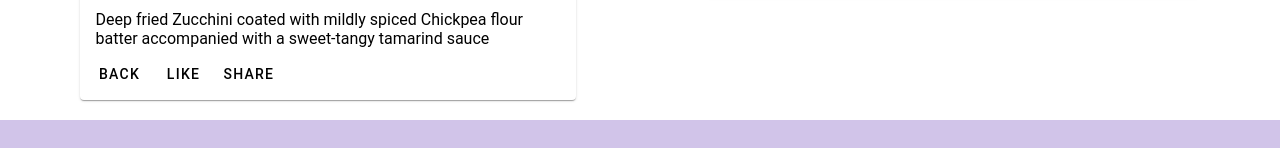
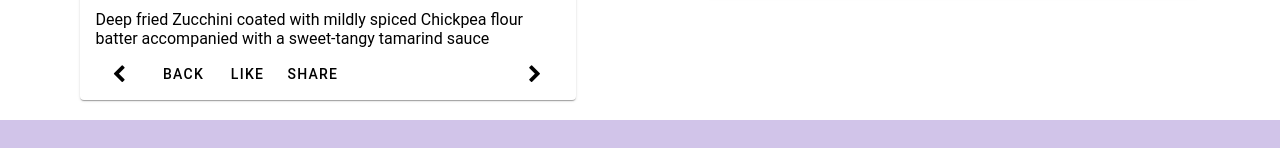
Before and after one commit to rajenderthota/Coursera, an Angular app: page /dishdetail/1 in a window 1280 px wide. Shown: the part 956-1104 px from the top of the page. Built offline with nearby package versions, Linux system fonts and the light colour scheme.

Commit message:
RxJs Part 2

```diff
--- a/src/app/dishdetail/dishdetail.component.html
+++ b/src/app/dishdetail/dishdetail.component.html
@@ -12,9 +12,12 @@
         <p>{{ dish.description }}</p>
       </mat-card-content>
       <mat-card-actions>
+        <button mat-button [routerLink]="['/dishdetail', prev]"><span class="fa fa-chevron-left fa-lg"></span></button>
         <button mat-button (click)="goBack()">BACK</button>
         <button mat-button>LIKE</button>
         <button mat-button>SHARE</button>
+        <span class="flex-spacer"></span>
+        <button mat-button [routerLink]="['/dishdetail', next]"><span class="fa fa-chevron-right fa-lg"></span></button>
       </mat-card-actions>
     </mat-card>
   </div>
--- a/src/app/dishdetail/dishdetail.component.ts
+++ b/src/app/dishdetail/dishdetail.component.ts
@@ -5,7 +5,7 @@
 
 import { Params } from '@angular/router';
 import { Location } from '@angular/common';
-
+import { switchMap } from 'rxjs/operators';
 
 @Component({
   selector: 'app-dishdetail',
@@ -15,6 +15,10 @@
 export class DishdetailComponent  implements OnInit {
   @Input()
   dish: Dish | undefined;
+  dishIds!: string[];
+  prev!: string;
+  next!: string;
+
 
   constructor(private dishservice: DishService,
     private route: ActivatedRoute,
@@ -27,6 +31,16 @@
     // this.dishservice.getDish(id).then(dish=> this.dish=dish);
 
     this.dishservice.getDish(id).subscribe(dish=> this.dish=dish);
+
+    this.dishservice.getDishIds().subscribe(dishIds => this.dishIds = dishIds);
+    this.route.params.pipe(switchMap((params: Params) => this.dishservice.getDish(params['id'])))
+    .subscribe(dish => { this.dish = dish; this.setPrevNext(dish.id); });
+  }
+
+  setPrevNext(dishId: string) {
+    const index = this.dishIds.indexOf(dishId);
+    this.prev = this.dishIds[(this.dishIds.length + index - 1) % this.dishIds.length];
+    this.next = this.dishIds[(this.dishIds.length + index + 1) % this.dishIds.length];
   }
 
   goBack(): void {
--- a/src/app/services/dish.service.ts
+++ b/src/app/services/dish.service.ts
@@ -14,6 +14,11 @@
 export class DishService {
 
   constructor() { }
+
+
+  getDishIds(): Observable<string[] | any> {
+    return of(DISHES.map(dish => dish.id ));
+  }
 
   public getDishes(): Observable< Dish[]> {
     // return Promise.resolve(DISHES);
```
